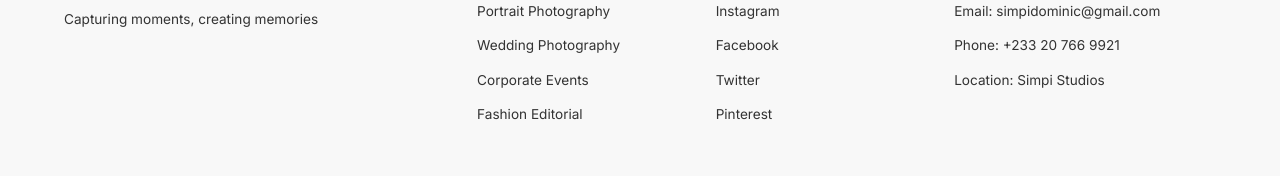
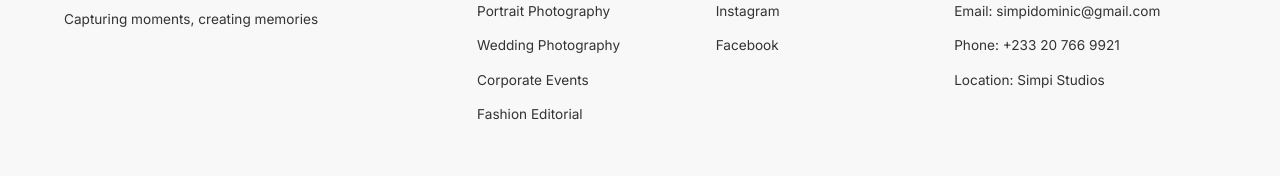
Before and after one commit to Reagan-apreku/Simpi-Studios, a React (Vite) app: page / in a window 1280 px wide. Shown: the part 2287-2463 px from the top of the page. Built offline with nearby package versions, Linux system fonts and the light colour scheme.

Commit message:
Remove Twitter and Pinterest links from footer

```diff
--- a/src/components/Footer.jsx
+++ b/src/components/Footer.jsx
@@ -25,8 +25,6 @@ const Footer = () => {
           <ul>
             <li><a href="https://www.instagram.com/simpi_studios?igsh=MWsxanYzM3F2bzI0ZQ==" target="_blank" rel="noopener noreferrer">Instagram</a></li>
             <li><a href="#">Facebook</a></li>
-            <li><a href="#">Twitter</a></li>
-            <li><a href="#">Pinterest</a></li>
           </ul>
         </div>
 
```
